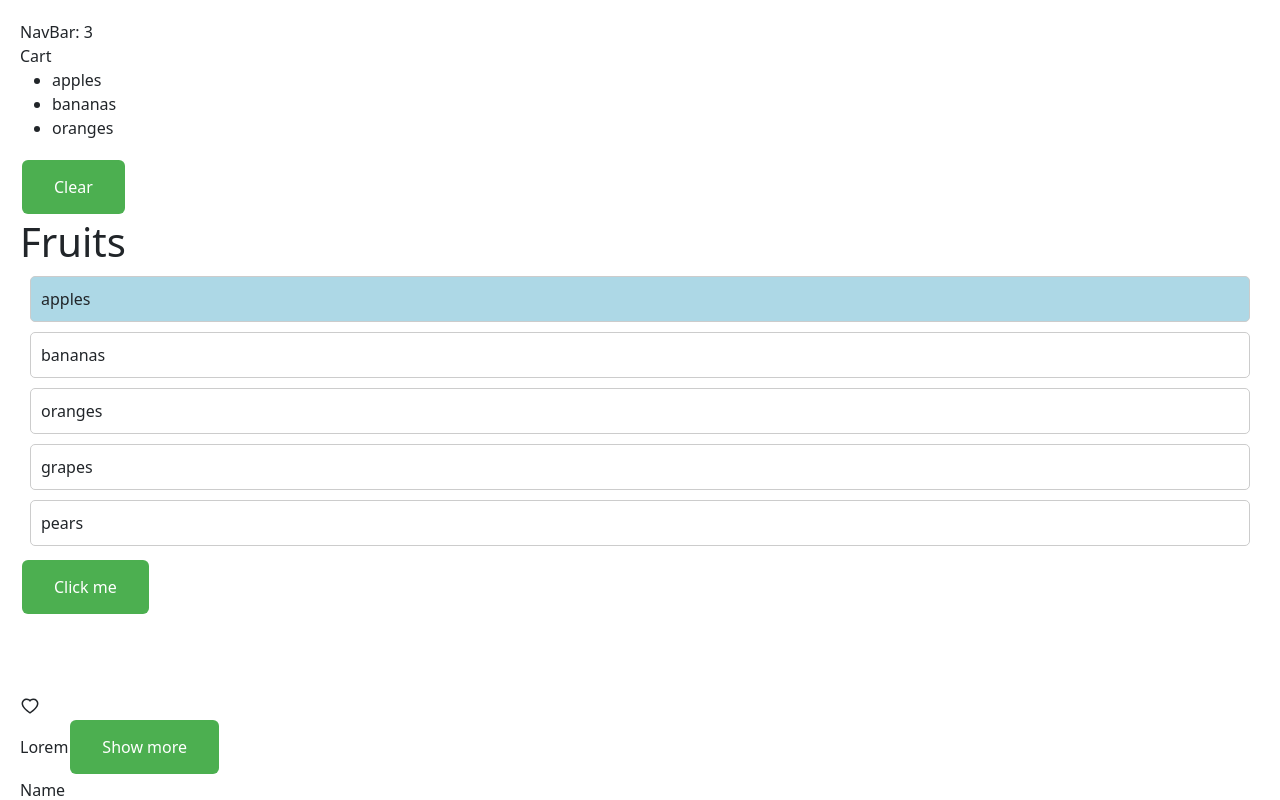
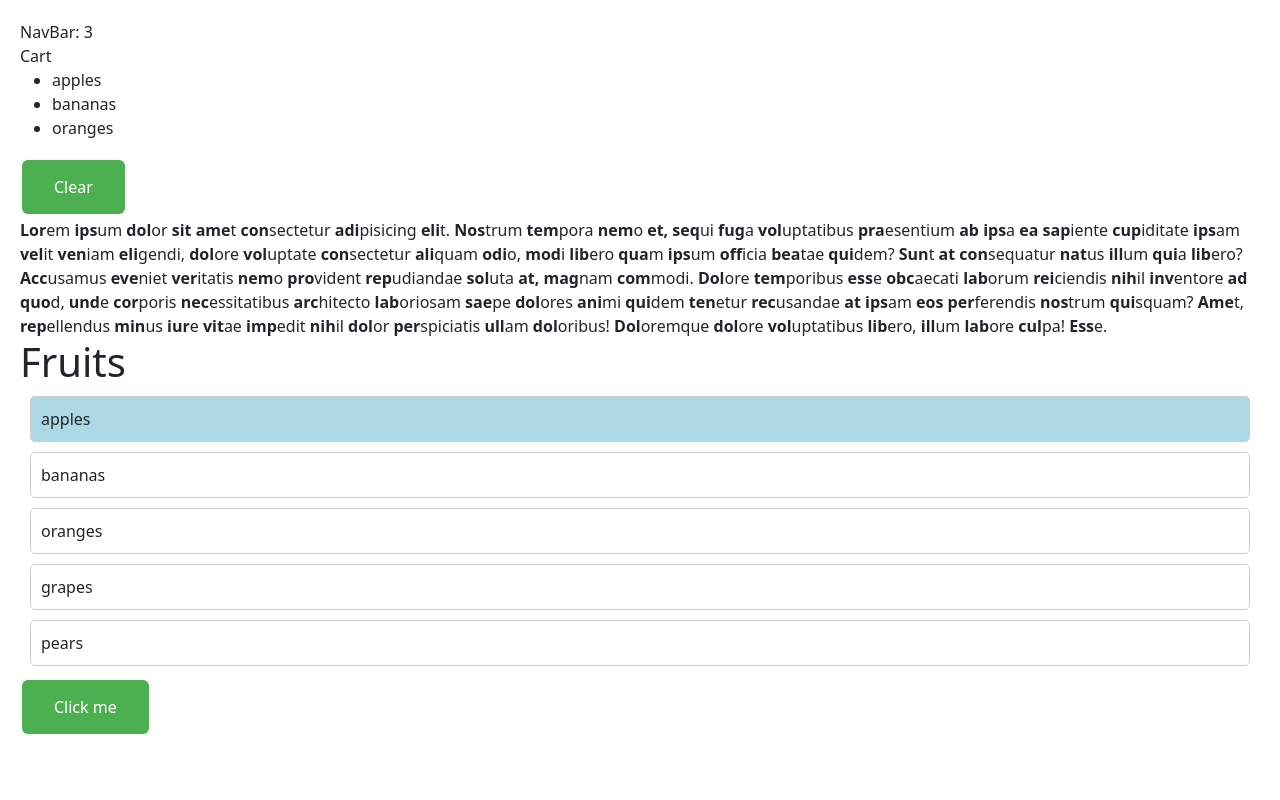
Before and after one commit to tobiasfremming/virtual_library, a React (Vite) app in the folder virtual_library/: page / in a window 1280 px wide. Shown: the top 800 px of the page. Built offline with nearby package versions, Linux system fonts and the light colour scheme.

Commit message:
feat: Add Bionic component for displaying formatted text

```diff
--- a/virtual_library/src/App.tsx
+++ b/virtual_library/src/App.tsx
@@ -11,6 +11,7 @@ import ExpenseList from "./components/Expense/ExpenseList";
 import ExpenseFilter from "./components/Expense/ExpenseFilter";
 import ExpenseForm from "./components/Expense/ExpenseForm";
 import categories from "./categories";
+import Bionic from "./components/Bionic";
 
 function App() {
   const [alertVisible, setAlertVisible] = useState(false);
@@ -30,7 +31,7 @@ function App() {
     console.log(text);
   };
 
-  // Expenses: ========================================
+  // Expenses: =======================================
 
   const [cartItems, setCartItems] = useState(["apples", "bananas", "oranges"]);
 
@@ -51,6 +52,10 @@ function App() {
       <div>
         <NavBar cartItemsCount={cartItems.length} />
         <Cart cartItems={cartItems} onClear={() => setCartItems([])} />
+      </div>
+
+      <div>
+        <Bionic />
       </div>
       <div>
         <ListGroup
--- /dev/null
+++ b/virtual_library/src/components/Bionic.tsx
@@ -0,0 +1,29 @@
+import React from "react";
+
+const text =
+  "Lorem ipsum dolor sit amet consectetur adipisicing elit. Nostrum tempora nemo et, sequi fuga voluptatibus praesentium ab ipsa ea sapiente cupiditate ipsam velit veniam eligendi, dolore voluptate consectetur aliquam odio, modi libero quam ipsum officia beatae quidem? Sunt at consequatur natus illum quia libero? Accusamus eveniet veritatis nemo provident repudiandae soluta at, magnam commodi. Dolore temporibus esse obcaecati laborum reiciendis nihil inventore ad quod, unde corporis necessitatibus architecto laboriosam saepe dolores animi quidem tenetur recusandae at ipsam eos perferendis nostrum quisquam? Amet, repellendus minus iure vitae impedit nihil dolor perspiciatis ullam doloribus! Doloremque dolore voluptatibus libero, illum labore culpa! Esse.";
+
+const makeBionic = (text: string): string => {
+  let htmlString = "<div>";
+  const wordList: string[] = text.split(" ");
+  for (let i = 0; i < wordList.length; i++) {
+    // add a bold tag around the first 3 letters of each word
+    const word = wordList[i];
+    const boldedWord =
+      "<b>" + word.substring(0, 3) + "</b>" + word.substring(3);
+    htmlString += boldedWord + " ";
+  }
+
+  htmlString += "</div>";
+  return htmlString;
+};
+
+const Bionic = () => {
+  return (
+    <div>
+      <div dangerouslySetInnerHTML={{ __html: makeBionic(text) }} />
+    </div>
+  );
+};
+
+export default Bionic;
```
